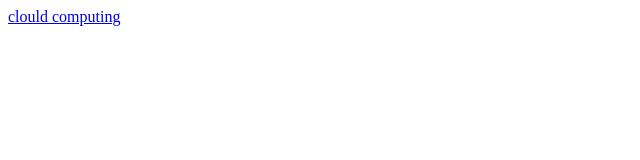
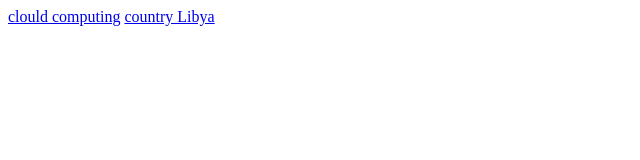
Before and after one commit to majallala/Lab-11, a plain HTML site: page index.html in a window 1280 px wide. Shown: the whole page, without its empty margins (0-640 px from the left). Drawn offline with Linux system fonts and the light colour scheme.

Commit message:
Update index.html

```diff
--- a/index.html
+++ b/index.html
@@ -1 +1,2 @@
 <a href="http://blog.smallbusinessadvocate.com/wp-content/uploads/2014/03/cloud-computing-from-any-device.jpg">clould computing</a>
+<a href="https://en.wikipedia.org/wiki/Libya">country Libya</a>
```
